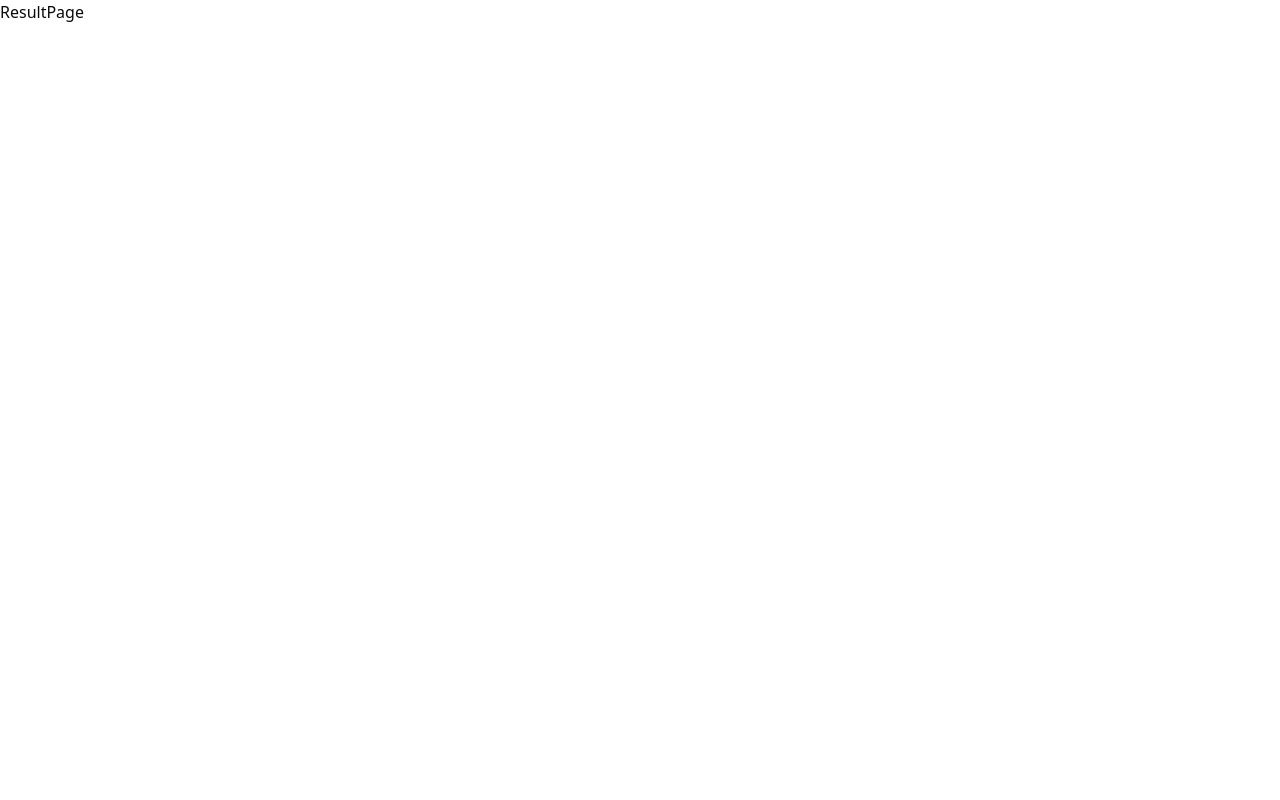
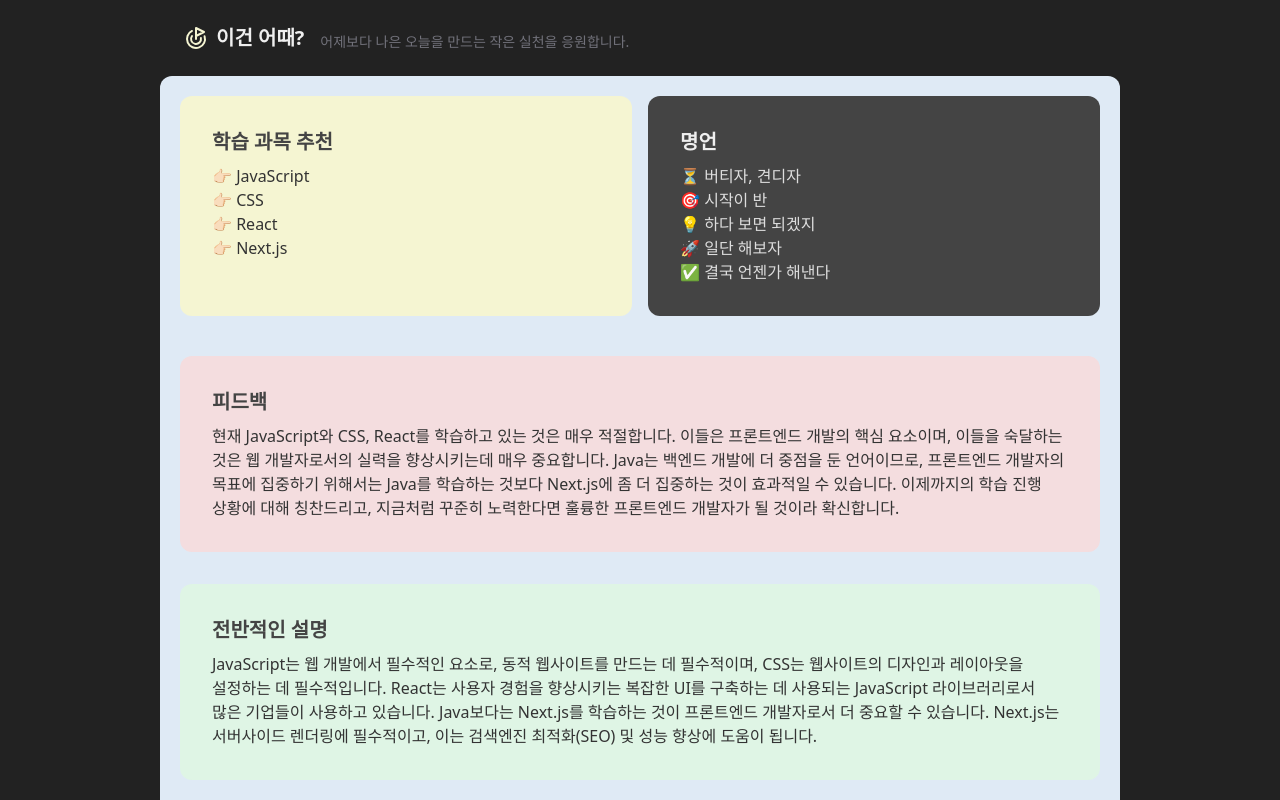
Before and after one commit to dhdpekfa1/scheduler, a React (Vite) app: page /result in a window 1280 px wide. Built offline with nearby package versions, Linux system fonts and the light colour scheme.

Commit message:
[feat] 결과 화면 레이아웃

```diff
--- a/src/components/frame/Layout.tsx
+++ b/src/components/frame/Layout.tsx
@@ -3,11 +3,16 @@ import { Header } from './';
 
 interface LayoutProps {
   children: ReactNode;
+  use?: 'home' | 'result';
 }
-const Layout = ({ children }: LayoutProps) => {
+const Layout = ({ children, use = 'home' }: LayoutProps) => {
   return (
     <div className='flex items-center justify-center bg-two'>
-      <div className='m-0 p-0 min-h-screen flex flex-col w-full bg-[#f2f6f7] lg:max-w-[75%]'>
+      <div
+        className={`m-0 p-0 min-h-screen flex flex-col w-full lg:max-w-[75%] ${
+          use === 'home' ? 'bg-[#f2f6f7]' : 'bg-blue'
+        }`}
+      >
         <Header />
         {children}
       </div>
--- a/src/pages/HomePage.tsx
+++ b/src/pages/HomePage.tsx
@@ -62,7 +62,7 @@ const HomePage = () => {
                   name='goal'
                   render={({ field }) => (
                     <FormItem>
-                      <FormLabel className='text-sm md:text-xl text-ef'>
+                      <FormLabel className='text-base md:text-xl text-ef'>
                         최종 목표
                       </FormLabel>
                       <FormControl>
--- a/src/pages/ResultPage.tsx
+++ b/src/pages/ResultPage.tsx
@@ -1,5 +1,85 @@
+import { Layout } from '@/components/frame';
+import mockData from '@/assets/mock/data.json';
+
 const ResultPage = () => {
-  return <div>ResultPage</div>;
+  const wiseSaying = [
+    '⏳ 버티자, 견디자',
+    '🎯 시작이 반',
+    '💡 하다 보면 되겠지',
+    '🚀 일단 해보자',
+    '✅ 결국 언젠가 해낸다',
+  ];
+
+  // const wiseSaying = [
+  //   '🚶‍♂️ 오늘 걷지 않으면, 내일은 뛰어야 한다. 🏃‍♂️',
+  //   '🌱 어제보다 나은 오늘을 만들기 위해 노력하자.',
+  //   '📌 실패란 넘어지는 것이 아닌, 다시 일어나지 않는 것',
+  //   '🚀 미래를 결정짓는 것은 지금',
+  // ];
+
+  return (
+    <Layout use='result'>
+      <div className='flex flex-col justify-center bg-two'>
+        <div className='grid grid-cols-2 max-sm:grid-cols-1  gap-4 text-base md:text-xl bg-blue rounded-t-xl p-5'>
+          {/* 과목 */}
+          <div className='flex flex-col gap-2 bg-yellow rounded-xl p-8'>
+            <h3 className='text-base md:text-xl text-four font-semibold'>
+              학습 과목 추천
+            </h3>
+            <div className='flex flex-col'>
+              {mockData.priorities.map((subject: string) => (
+                <span
+                  key={subject}
+                  className='text-sm md:text-base text-three break-keep'
+                >
+                  👉🏻 {subject}
+                </span>
+              ))}
+            </div>
+          </div>
+          {/* 명언 */}
+          <div className='flex flex-col gap-2 bg-four rounded-xl p-8'>
+            <h3 className='text-base md:text-xl text-ef font-semibold'>명언</h3>
+            <div className='flex flex-col'>
+              {wiseSaying.map((sentence: string) => (
+                <span
+                  key={sentence}
+                  className='text-sm md:text-base text-dd  break-keep'
+                >
+                  {sentence}
+                </span>
+              ))}
+            </div>
+          </div>
+        </div>
+
+        {/* 피드백 */}
+        <div className='bg-blue p-5 flex flex-col gap-8'>
+          <div className='flex flex-col gap-2 bg-pink rounded-xl p-8'>
+            <h3 className='text-base md:text-xl text-four font-semibold'>
+              피드백
+            </h3>
+            <div className='flex flex-col'>
+              <span className='text-sm md:text-base text-three break-keep'>
+                {mockData.feedback}
+              </span>
+            </div>
+          </div>
+          {/* 설명 */}
+          <div className='flex flex-col gap-2 bg-green rounded-xl p-8'>
+            <h3 className='text-base md:text-xl text-four font-semibold'>
+              전반적인 설명
+            </h3>
+            <div className='flex flex-col'>
+              <span className='text-sm md:text-base text-three break-keep'>
+                {mockData.explain}
+              </span>
+            </div>
+          </div>
+        </div>
+      </div>
+    </Layout>
+  );
 };
 
 export { ResultPage };
--- a/tailwind.config.js
+++ b/tailwind.config.js
@@ -56,10 +56,11 @@ module.exports = {
         three: '#333',
         four: '#444',
 
-        blue: '#D4F0F0',
-        green: '#E1F1E7',
-        pink: '#FFCEC7',
-        yellow: '#FFCE',
+        blue: '#dfeaf5',
+        green: '#dff5e5',
+        pink: '#f4dddf',
+        yellow: '#f5f5d2',
+        purple: '#d8bced',
       },
     },
   },
```
